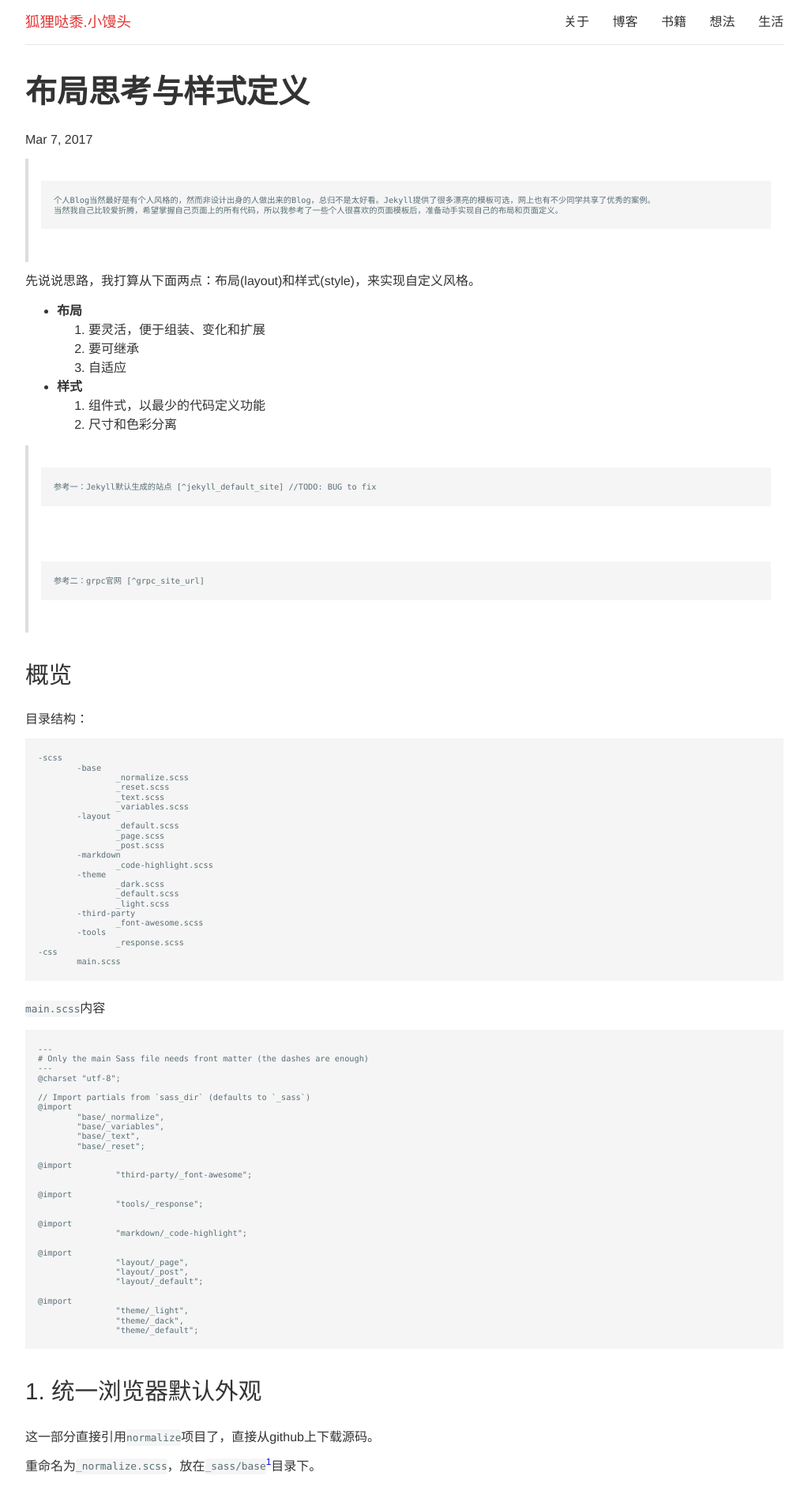
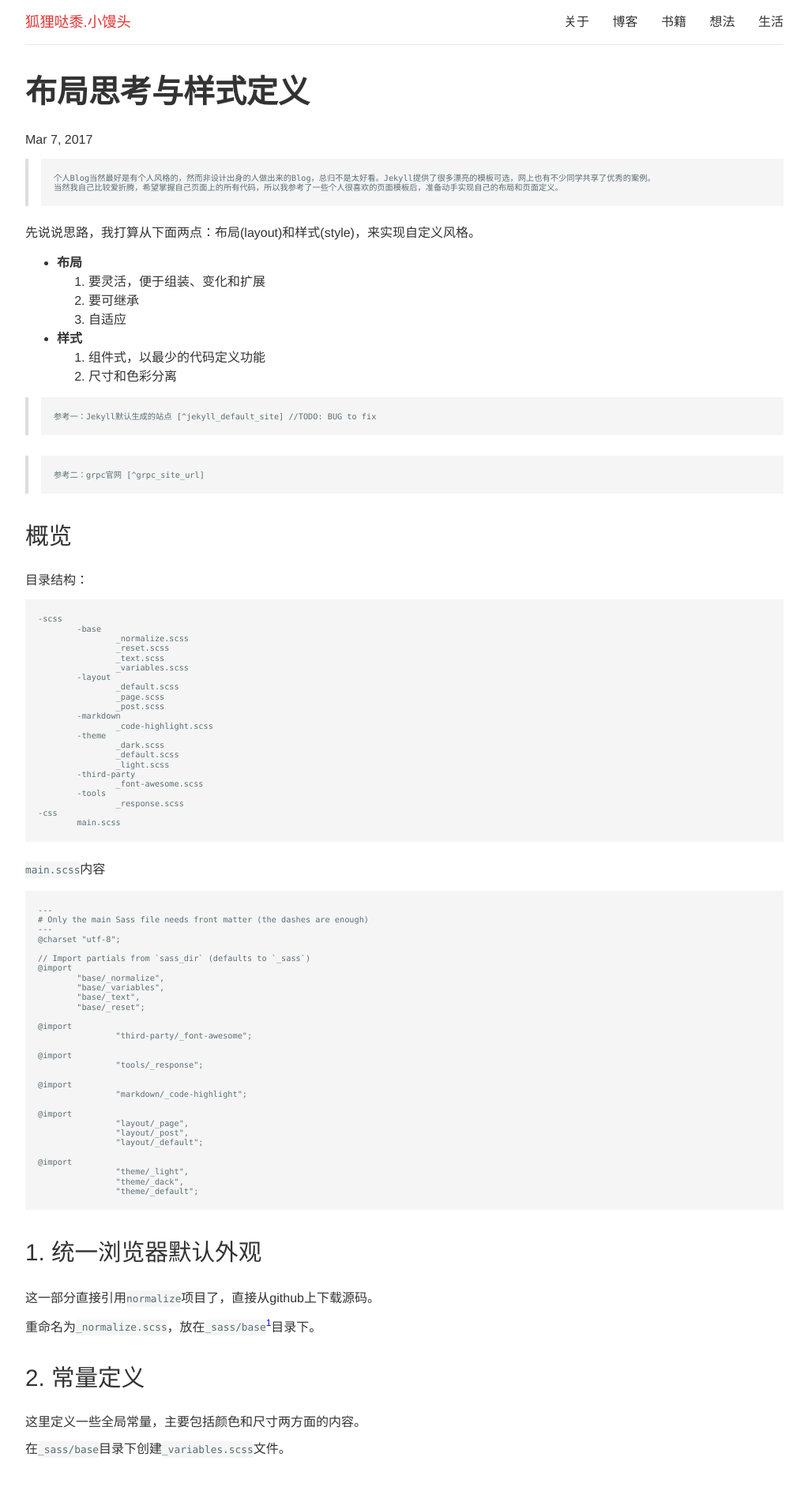
Before and after one commit to tjian123/tjian123.github.io, a Jekyll site: the page built from _posts/2017-03-07-create-myown-blog.md, in a window 1280 px wide. Shown: the top 1883 px of the page at 79% size, without its empty margins (128-1151 px from the left). Built offline with Jekyll 4.4.1, drawn with Linux system fonts in a browser that asks for light colours; some of the changed text lies outside the part shown.

Commit message:
bug: reference error

````diff
--- a/_posts/2017-03-07-create-myown-blog.md
+++ b/_posts/2017-03-07-create-myown-blog.md
@@ -146,6 +146,7 @@ category: Jekyll
 .post-content {
 	...
 }
+```
 
 ### 5. 风格
 
--- a/_sass/base/_reset.scss
+++ b/_sass/base/_reset.scss
@@ -49,5 +49,5 @@ tbody {
 blockquote {
 	border-left: 4px solid #dddddd;
 	margin: 0;
-	padding: 1em;
+	padding-left: 1em;
 }
````
